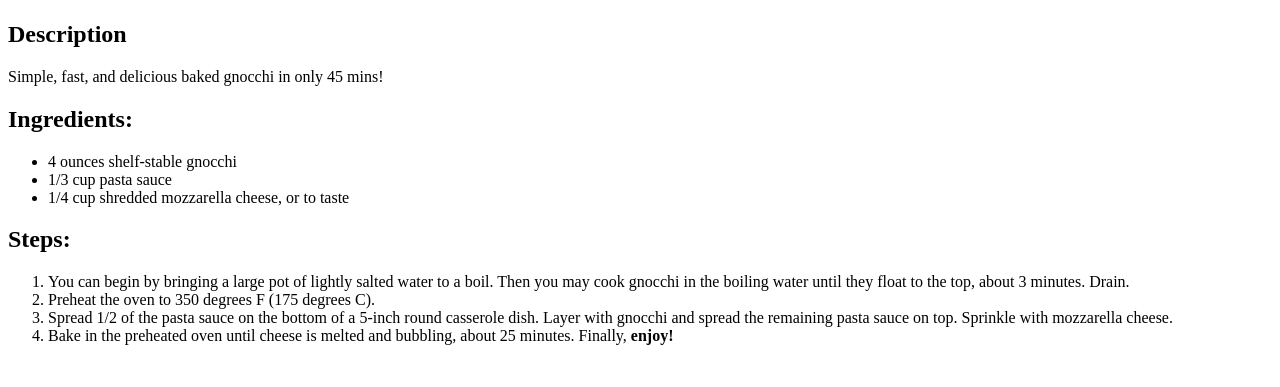
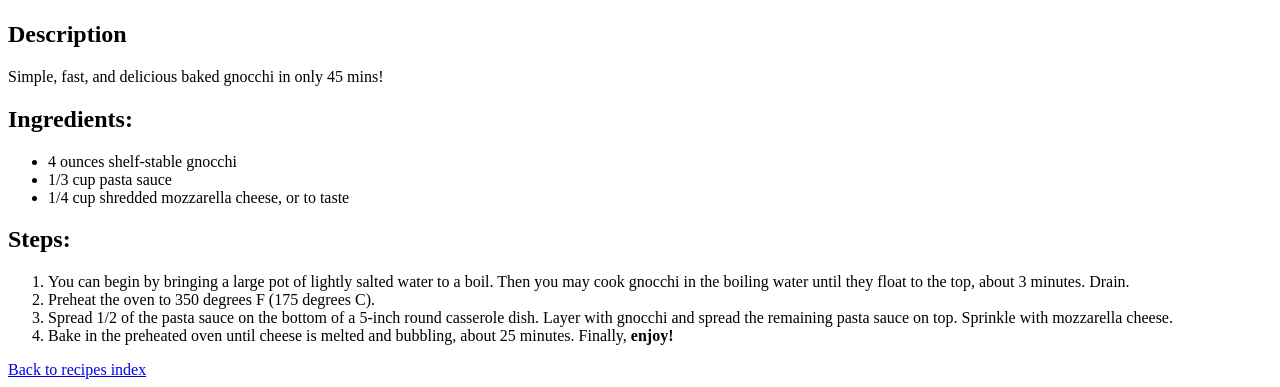
Before and after one commit to FedeBencini/odin-recipes, a plain HTML site: page recipes/gnocchi.html in a window 1280 px wide. Shown: the part 533-920 px from the top of the page. Before the commit the page ends 894 px from the top, so only its background shows below. Drawn offline with Linux system fonts and the light colour scheme.

Commit message:
Add link to index.html

```diff
--- a/recipes/gnocchi.html
+++ b/recipes/gnocchi.html
@@ -39,5 +39,6 @@
         minutes. Finally, <b>enjoy!</b>
       </li>
     </ol>
+    <a href="../index.html">Back to recipes index</a>
   </body>
 </html>
```
